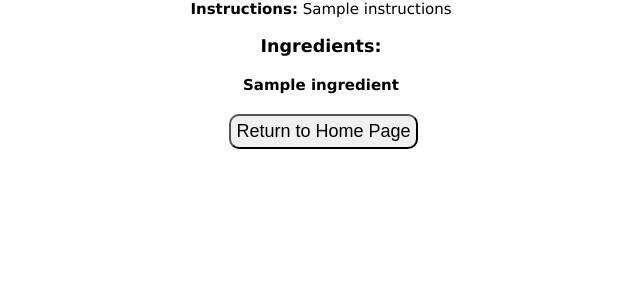
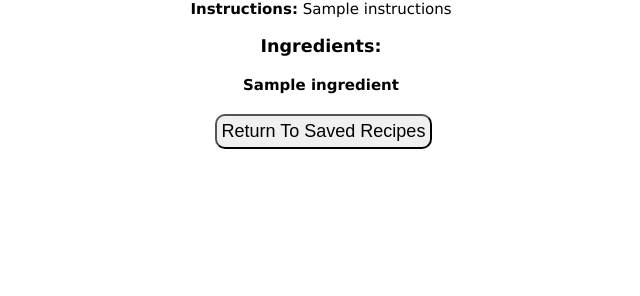
Before and after one commit to staticBytess/Recipe-APP, a Flask app: page /view in a window 1280 px wide. Shown: the part 504-800 px from the top of the page, without its empty margins (319-959 px from the left). Run offline with Flask 3, Linux system fonts and the light colour scheme; grey boxes marked "Sample" are stand-in pictures; a database or web service that is not in the repository returns one stand-in record (values such as "Sample title").

Commit message:
Additional cases for handling different calls
Shows different buttons depending on where it has been called from

```diff
--- a/flaskApp/templates/view.html
+++ b/flaskApp/templates/view.html
@@ -8,9 +8,14 @@
 <div id="recipe-header">
     <h1>{{recipe.title}}</h1>
     <h3>ID: {{recipe.id}}</h3>
+
     {% if saved == 0 %}
     <a href="/addFave?value={{ recipe.id }}"><button type="submit">Add to Favorites</button></a>
     {% endif %}
+    {% if random == 1 %}
+    <a href="/random"><button type="submit">New Random Recipe</button></a>
+    {% endif %}
+
     <img src="{{ recipe.image }}" alt="No Image Available" width="400">
     <a href={{recipe.website}}>website</a>
 </div>
@@ -31,5 +36,15 @@
     {% endfor %}
     {% endfor %}
 </h4>
-    <return-home></return-home>
-    {% endblock content %}
+
+{% if saved == 1 %}
+<form action="/userdata" method="GET">
+    <input type="hidden" id="user_name" name="user_name" value="{{ username }}">
+    <button type="submit">Return To Saved Recipes</button>
+</form>
+{% endif %}
+
+{% if saved == 0 %}
+<return-home></return-home>
+{% endif %}
+{% endblock content %}
```
